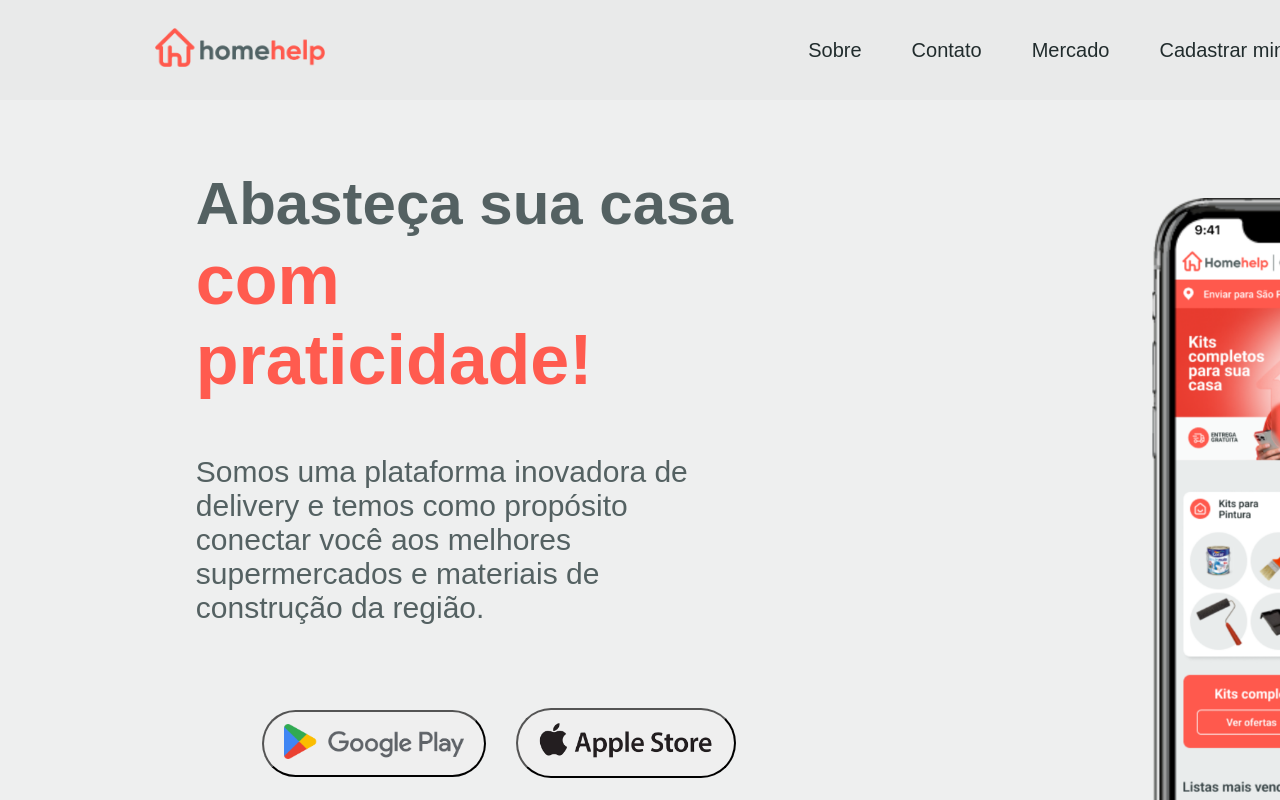
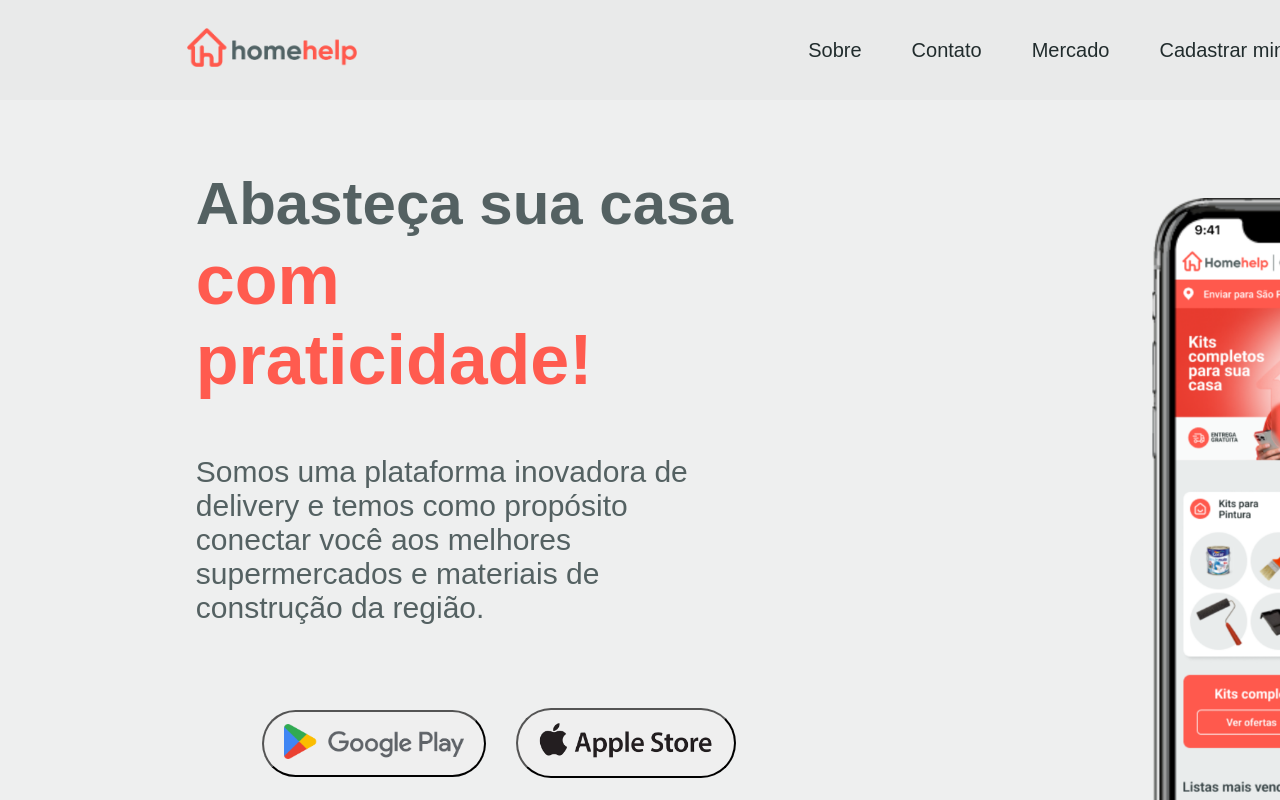
Before and after one commit to karol003/Landing-Page-Homehelp, a Next.js app: page /Construcao in a window 1280 px wide. Shown: the top 800 px of the page. Built offline with nearby package versions, Linux system fonts and the light colour scheme.

Commit message:
Add files via upload

```diff
--- a/styles/page.module.css
+++ b/styles/page.module.css
@@ -107,13 +107,13 @@
 .menupc .a {
     margin-left: 50px;
     cursor: pointer;
-    width: 60%;
+    width: 65%;
     margin-right: auto;
 
 }
 
 .menupc .logo {
-    width: 40%;
+    width: 35%;
     margin: auto;
     text-align: start;
 }
@@ -153,7 +153,7 @@
 .menupc .am {
     margin-left: 50px;
     cursor: pointer;
-    width: 60%;
+    width: 65%;
     margin-right: auto;
 }
 
```
